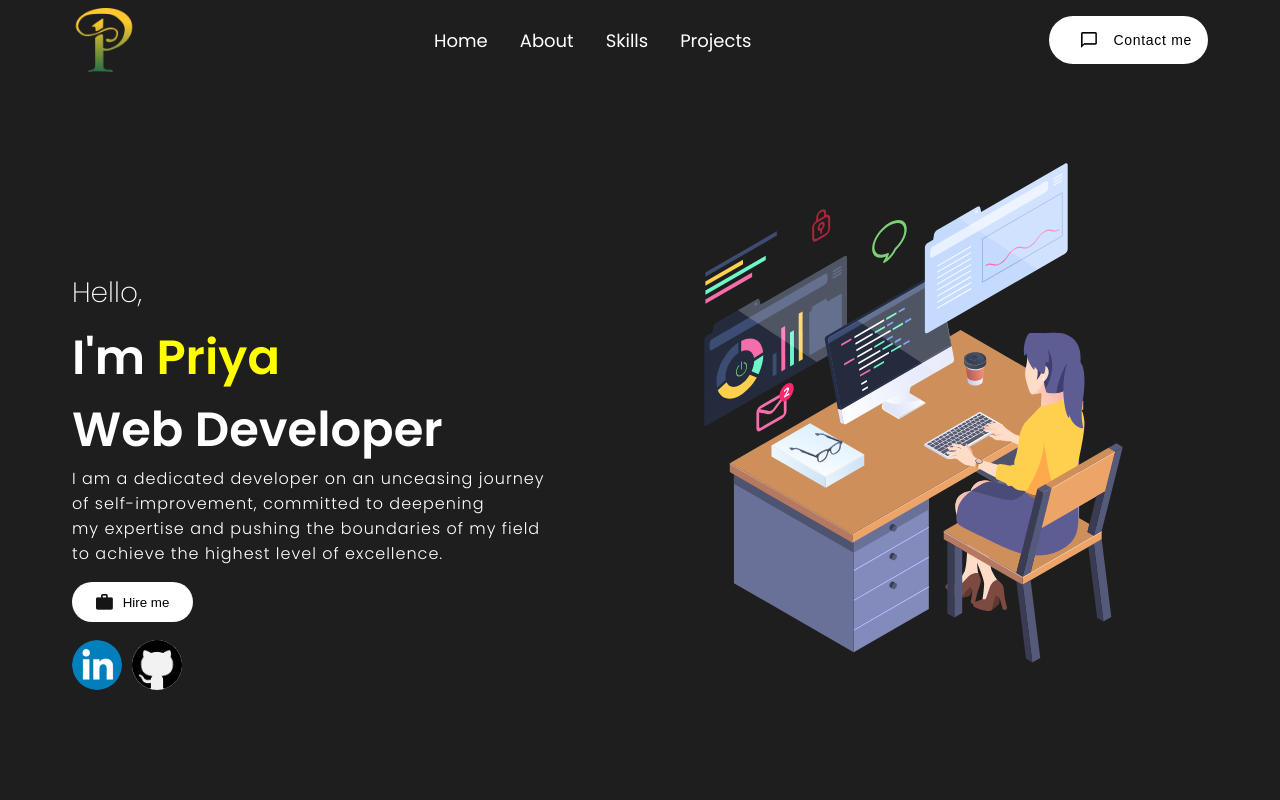
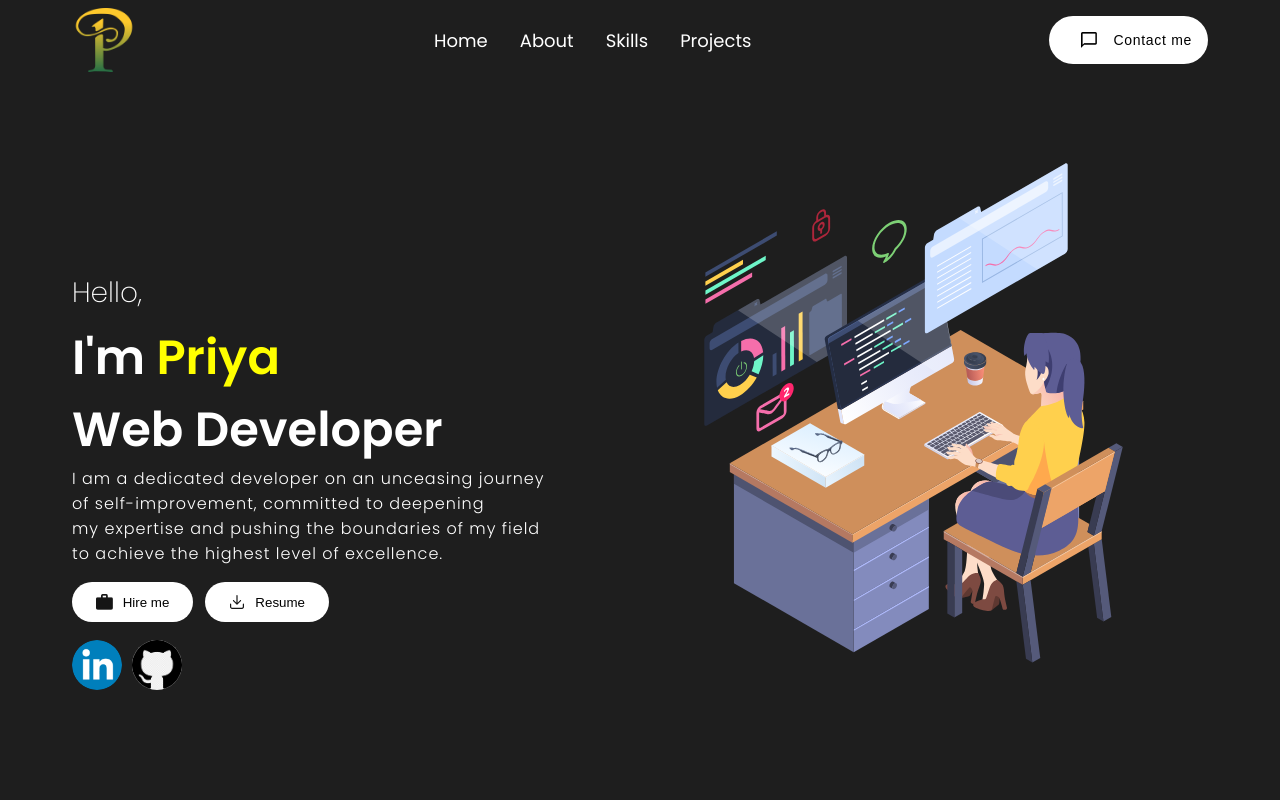
Before and after one commit to priyarathore20/Portfolio, a React (Create React App) app: page / in a window 1280 px wide. Shown: the top 800 px of the page. Built offline with nearby package versions, Linux system fonts and the light colour scheme.

Commit message:
Fixed issues

```diff
--- a/src/Components/Intro/index.jsx
+++ b/src/Components/Intro/index.jsx
@@ -8,8 +8,10 @@ import {
   IntroText,
   IntroWrapper,
   IntroButton,
+  IntroButtons,
 } from "./styles";
 import bg from "../../assets/banner-img.svg";
+import downloadIcon from "../../assets/download.svg";
 import btnImg from "../../assets/hireme.png";
 import inImg from "../../assets/linkedin-icon.png";
 import gitImg from "../../assets/github-icon.png";
@@ -30,11 +32,18 @@ const IntroSection = () => {
             <br /> {data.introSection.description[1]}
             <br /> {data.introSection.description[2]}
             <br /> {data.introSection.description[3]} <br />
+            <IntroButtons>
             <a href="#contact">
               <button>
                 <img src={btnImg} alt="" /> Hire me
               </button>
             </a>
+            <a href="https://drive.google.com/file/d/17xLiUaU4qZdLpH5rfWIp6tT3HSsMZ2ms/view" target="_blank" rel="noreferrer">
+              <button>
+                <img src={downloadIcon} alt="" /> Resume
+              </button>
+            </a>
+            </IntroButtons>
           </IntroPara>
           <IntroButton>
             <a href="https://www.linkedin.com/in/priya-rathore-46370b250/" target="_blank" rel="noreferrer">
--- a/src/Components/Intro/styles.js
+++ b/src/Components/Intro/styles.js
@@ -88,7 +88,12 @@ export const IntroText = styled.span`
   @media screen and (max-width: 435px) {
     font-size: 2rem;
   }
-`
+`;
+export const IntroButtons = styled.div`
+  display: flex;
+  gap: 12px;
+`;
+
 export const IntroButton = styled.a`
   height: 50px;
   width: 100%;
@@ -96,14 +101,14 @@ export const IntroButton = styled.a`
   margin-right: 10px;
   border-radius: 0.5rem;
 
- img{
+  img {
     height: 50px;
     width: 50px;
     object-fit: cover;
     border-radius: 50%;
     cursor: pointer;
   }
-`
+`;
 export const IntroImg = styled.img`
   position: absolute;
   top: 2rem;
```
Also changed, not shown: src/assets/download.svg (added). Lines whose indentation alone changed are shown as unchanged.
